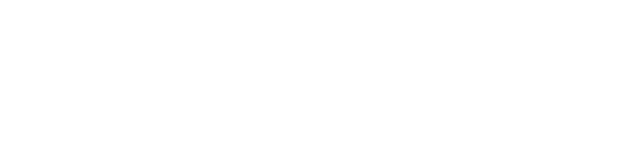
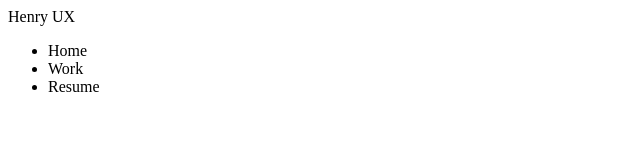
Before and after one commit to HenRMJ/UX-Portfolio, a plain HTML site: page index.html in a window 1280 px wide. Shown: the whole page, without its empty margins (0-640 px from the left). Drawn offline with Linux system fonts and the light colour scheme.

Commit message:
Add header
I added the basic setup for the head without making them into links yet

```diff
--- a/index.html
+++ b/index.html
@@ -5,6 +5,23 @@
     <title>Henry UX</title>
   </head>
   <body>
+    <header>
+      <nav>
+        <div class="logo">
+          Henry UX
+        </div>
+
+        <ul>
+          <li>Home</li>
+          <li>Work</li>
+          <li>Resume</li>
+        </ul>
+      </nav>
+
+      <div>
+
+      </div>
+    </header>
 
   </body>
 </html>
```
